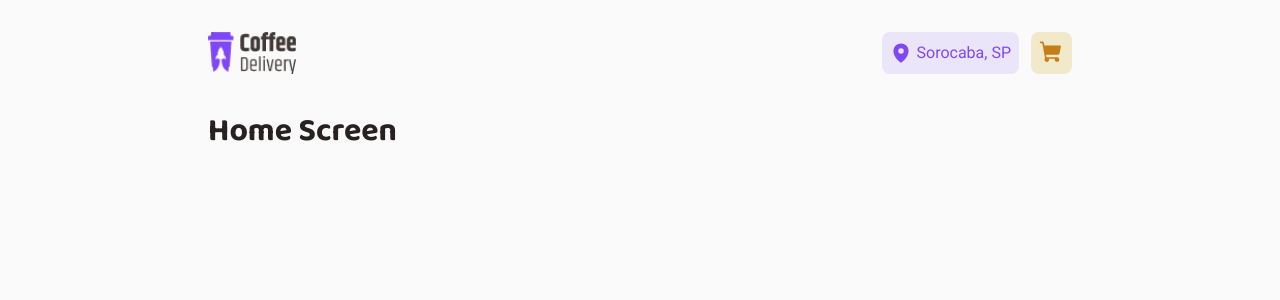
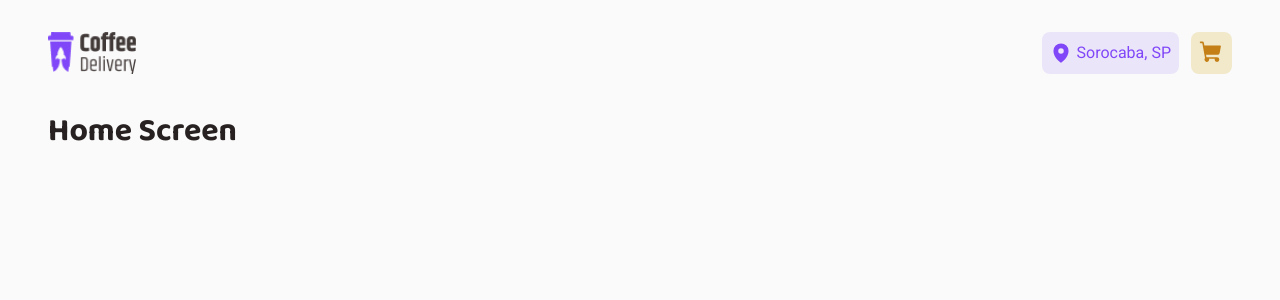
Before and after one commit to AlanJhonatan/ignite-reactjs-challenge-coffee-delivery, a React (Vite) app: page / in a window 1280 px wide. Shown: the top 300 px of the page. Built offline with nearby package versions, Linux system fonts and the light colour scheme.

Commit message:
fix: removed temporarly inner pad

```diff
--- a/src/Layout/style.ts
+++ b/src/Layout/style.ts
@@ -4,7 +4,7 @@ export const LayoutContainer = styled.div`
   max-width: 74rem;
   margin: 0 auto;
 
-  padding: 0 10rem;
+  /* padding: 0 10rem; */
 
   display: flex;
   flex-direction: column;
```
